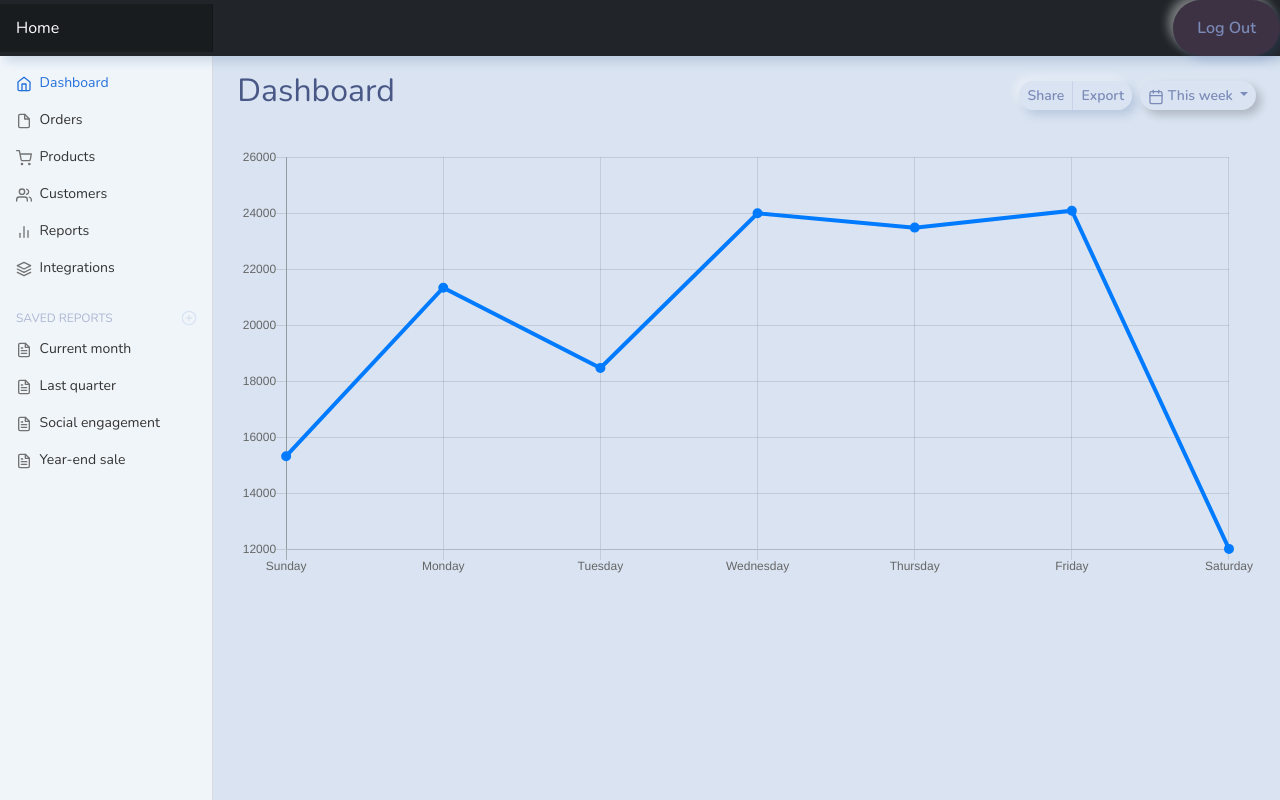
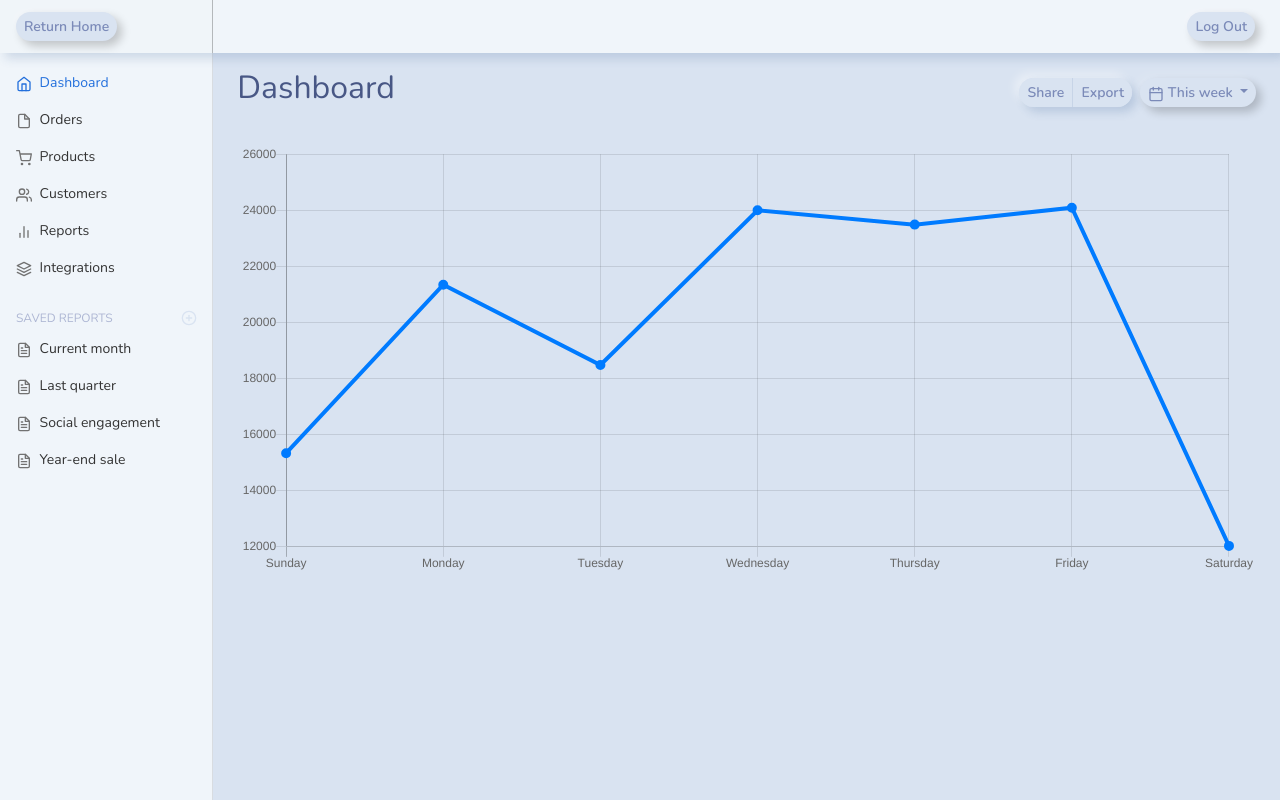
Before and after one commit to nickmccarty/admin-portal-demo, a plain HTML site: page dashboard.html in a window 1280 px wide. Drawn offline with nearby package versions, Linux system fonts and the light colour scheme; no server answers.

Commit message:
tweaked page components a bit

```diff
--- a/dashboard.html
+++ b/dashboard.html
@@ -24,15 +24,15 @@
 <link href="./assets/css/dashboard.css" rel="stylesheet">
 </head>
 <body>
-<header class="navbar navbar-dark sticky-top bg-dark flex-md-nowrap p-0 shadow">
-  <a class="navbar-brand col-md-3 col-lg-2 me-0 px-3" href="./index.html">Home</a>
+<header class="navbar navbar-light sticky-top bg-light flex-md-nowrap p-0 shadow">
+  <a class="navbar-brand col-md-3 col-lg-2 me-0 px-3" href="./index.html" style="background-color: #f0f5f9"><buttontype="button" class="btn btn-sm btn-outline-secondary">Return Home</button></a>
   <button class="navbar-toggler position-absolute d-md-none collapsed" type="button" data-bs-toggle="collapse" data-bs-target="#sidebarMenu" aria-controls="sidebarMenu" aria-expanded="false" aria-label="Toggle navigation">
     <span class="navbar-toggler-icon"></span>
   </button>
   <!-- <input class="form-control form-control-dark w-100" type="text" placeholder="Search" aria-label="Search"> -->
   <div class="navbar-nav">
     <div class="nav-item text-nowrap">
-      <button type="button" class="btn btn-primary" id = "logout-btn" style="background-color: #7a527d50">Log Out</button>
+      <button type="button" class="btn btn-sm btn-outline-secondary" id = "logout-btn" style="background-color: #d9e3f1; margin-right: 25px;">Log Out</button>
     </div>
   </div>
 </header>
```
Also changed, not shown: index.html (+3 -2 lines).
